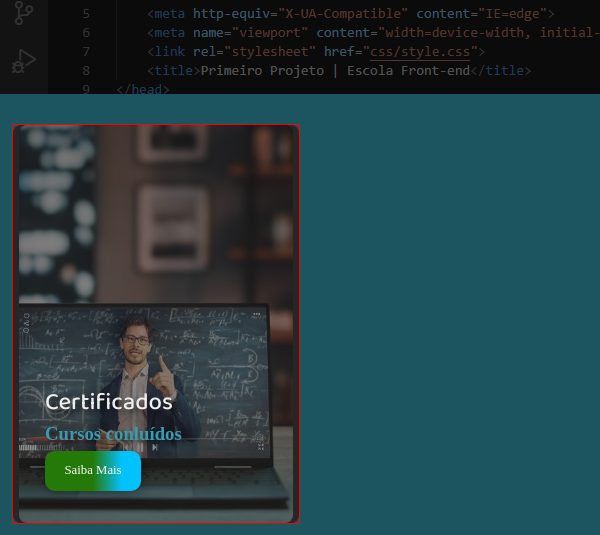
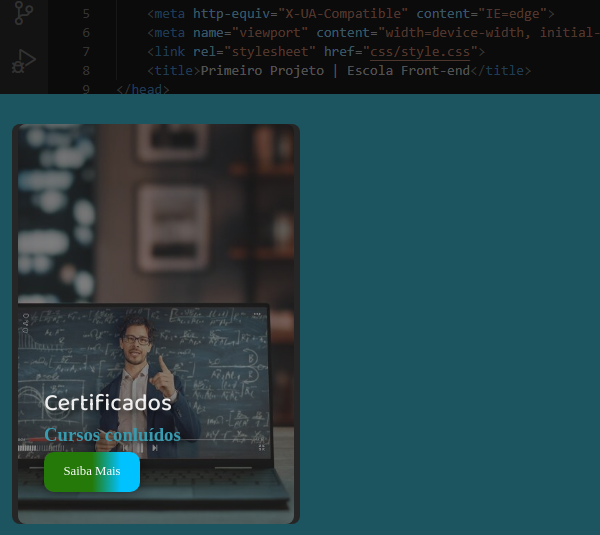
Before and after one commit to LucasOSBraga/Meu-Projeto-Curriculo, a plain HTML site: page Index.html in a window 600 px wide. Shown: the part 214-749 px from the top of the page. Drawn offline with nearby package versions, Linux system fonts and the light colour scheme; a web font is replaced by a local one.

Commit message:
Atualização do dia 24/01/2022

```diff
--- a/css/style.css
+++ b/css/style.css
@@ -82,7 +82,7 @@ section p{color: white; font-size: 1rem; text-align: center; padding-top: 30px;}
 
 /*sessao-cards*/
 .projetos {display: flex;justify-content: space-around;margin-bottom: 2rem;display: block;position: relative;}
-.card {max-width: 13rem;max-height: 18.75rem;position: relative;border: 1px red solid;}
+.card {max-width: 13rem;max-height: 18.75rem;position: relative;}
 .card-img-wrapper {padding: 0 2%;width: 100%;height: 100%;background-color: #262626;border-radius: 0.5rem;}
 .card-img-wrapper img {object-fit: cover;width: 100%;height: 100%;border-radius: 0.5rem;opacity: 0.5;}
 .card-info {position: absolute;bottom: 0;opacity: 1;padding: 2rem;text-shadow: 0.3rem 0.2rem 0.3rem rgba(0, 0, 0, 0.6);}
@@ -94,17 +94,17 @@ background: linear-gradient(90deg, rgba(37,121,9,1) 0%, rgba(0,194,255,1) 70%);f
 .card-info button {width: 6rem;height: 2.5rem;}
 /*sessao-cards:final*/}
 
-@media screen and (max-width: 767px){.card {margin-top: 2%;max-width: 20rem;max-height: 30rem;position: relative;border: 1px red solid; display: inline-block;}}
+@media screen and (max-width: 767px){.card {margin-top: 2%;max-width: 20rem;max-height: 30rem;position: relative; display: inline-block;}}
 
 @media screen and (max-width: 670px){
-.card {margin-top: 2%;max-width: 20rem;max-height: 30rem;position: relative;border: 1px red solid; display: inline-block;}
+.card {margin-top: 2%;max-width: 20rem;max-height: 30rem;position: relative; display: inline-block;}
 resp{padding: 5px;font-size: .8rem;color: white;border-radius: 10px;cursor: pointer;background: rgb(15, 255, 215);background: linear-gradient(90deg, rgba(37,121,9,1) 50%, rgba(0,194,255,1) 80%);}}
 
 @media screen and (min-width: 430px){
-.card {margin-top: 2%;max-width: 20rem;max-height: 30rem;position: relative;border: 1px red solid;}
+.card {margin-top: 2%;max-width: 20rem;max-height: 30rem;position: relative;}
 .resp{padding: 5px;font-size: .8rem;color: white;border-radius: 10px;cursor: pointer;background: rgb(15, 255, 215);  background: linear-gradient(90deg, rgba(37,121,9,1) 50%, rgba(0,194,255,1) 80%);}}
 
 @media screen and (min-width: 430px){
-.card{margin-top: 2%;max-width: 20rem;max-height: 30rem;position: relative;border: 1px red solid;}
+.card{margin-top: 2%;max-width: 20rem;max-height: 30rem;position: relative;}
 
 .resp{padding: 5px;font-size: .8rem;color: white;border-radius: 10px;cursor: pointer;background: rgb(15, 255, 215);background: linear-gradient(90deg, rgba(37,121,9,1) 50%, rgba(0,194,255,1) 80%);}}
```
